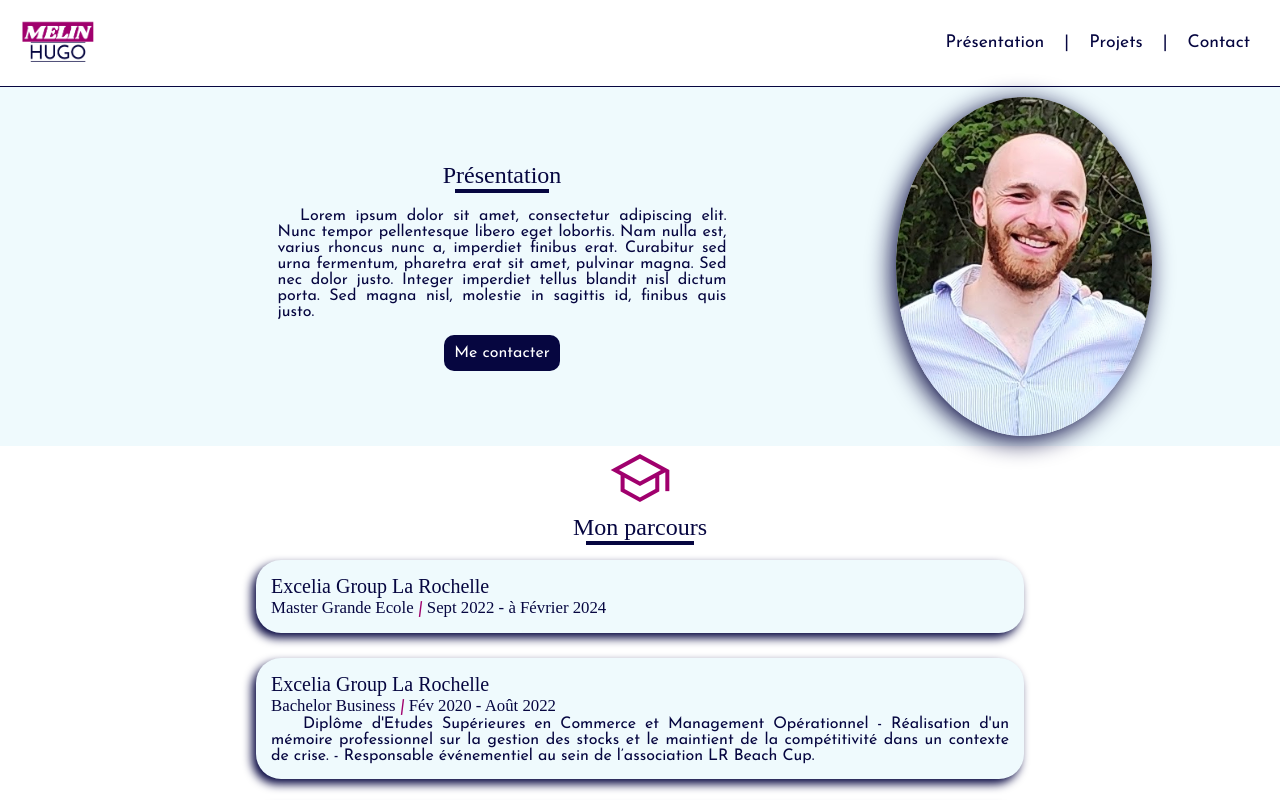
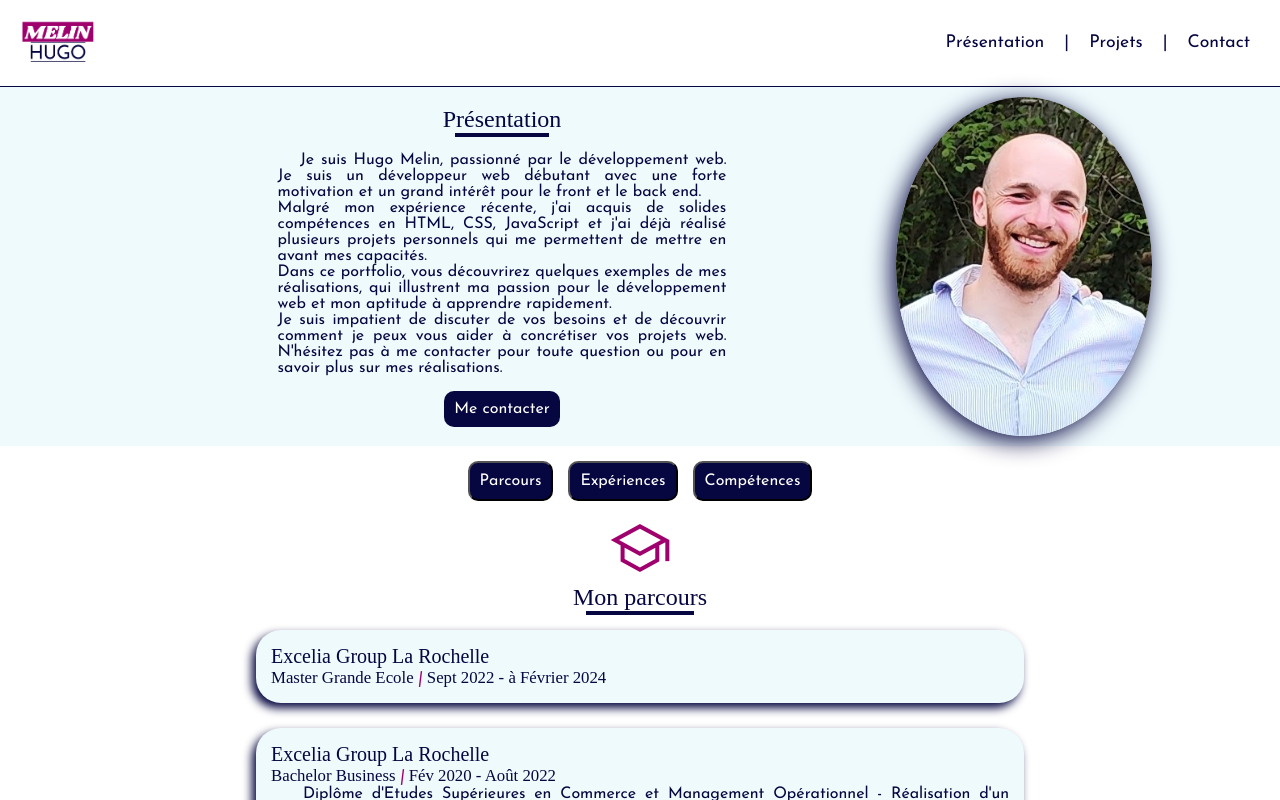
Before and after one commit to HugoMelin/Projet_CEF_Portfolio, a Vue app: page / in a window 1280 px wide. Shown: the top 800 px of the page. Built offline with nearby package versions, Linux system fonts and the light colour scheme; a web font is replaced by a local one.

Commit message:
Fixe about section to make it great

```diff
--- a/src/App.vue
+++ b/src/App.vue
@@ -3,21 +3,12 @@
   import Footer from './components/Footer.vue';
   import ContactForm from './components/ContactForm.vue';
   import Presentation from './components/Presentation.vue';
-  import Courses from '@/components/Courses.vue';
-  import Experiences from '@/components/Experiences.vue';
-  import Skills from '@/components/Skills.vue'
 </script>
 
 <template>
   <Header/>
 
   <Presentation/>
-
-  <Courses/>
-
-  <Experiences/>
-
-  <Skills/>
 
   <ContactForm/>
 
--- a/src/components/Header.vue
+++ b/src/components/Header.vue
@@ -5,7 +5,7 @@
                 <img src="@/assets/images/Melin-logo.png" alt="Melin Logo">
             </a>
             <div class="nav__link">
-                <a href="#presentation">Présentation</a>
+                <a href="#about">Présentation</a>
                 <span>|</span>
                 <a href="#projets">Projets</a>
                 <span>|</span>
--- a/src/components/Presentation.vue
+++ b/src/components/Presentation.vue
@@ -1,21 +1,49 @@
 <script setup>
+    import { ref } from 'vue'
+
+
     import TitreNiveau2 from './TitreNiveau2.vue';
+    import Courses from '@/components/Courses.vue';
+    import Experiences from '@/components/Experiences.vue';
+    import Skills from '@/components/Skills.vue';
+
+
+  const presentationFilter = ref( 'courses' )
 </script>
 
 <template>
-    <div id="presentation">
-        <div class="presentation__text">
-            <TitreNiveau2>Présentation</TitreNiveau2>
-            <p>Lorem ipsum dolor sit amet, consectetur adipiscing elit. Nunc tempor pellentesque libero eget lobortis. Nam nulla est, varius rhoncus nunc a, imperdiet finibus erat. Curabitur sed urna fermentum, pharetra erat sit amet, pulvinar magna. Sed nec dolor justo. Integer imperdiet tellus blandit nisl dictum porta. Sed magna nisl, molestie in sagittis id, finibus quis justo.</p>
-            <a href="#contact" class="CTA">Me contacter</a>
-        </div>
+    <section id="about">
+        <section class="presentation">
+            <div class="presentation__text">
+                <TitreNiveau2>Présentation</TitreNiveau2>
+                <p>Je suis Hugo Melin, passionné par le développement web. Je suis un développeur web débutant avec une forte motivation et un grand intérêt pour le front et le back end. <br>
+                    Malgré mon expérience récente, j'ai acquis de solides compétences en HTML, CSS, JavaScript et j'ai déjà réalisé plusieurs projets personnels qui me permettent de mettre en avant mes capacités. <br>
+                    Dans ce portfolio, vous découvrirez quelques exemples de mes réalisations, qui illustrent ma passion pour le développement web et mon aptitude à apprendre rapidement. <br>
+                    Je suis impatient de discuter de vos besoins et de découvrir comment je peux vous aider à concrétiser vos projets web. N'hésitez pas à me contacter pour toute question ou pour en savoir plus sur mes réalisations.</p>
+                <a href="#contact" class="CTA">Me contacter</a>
+            </div>
 
-        <img src="@/assets/images/photoProfil.jpg" alt="Photo d'Hugo">
-    </div>
+            <img src="@/assets/images/photoProfil.jpg" alt="Photo d'Hugo">
+        </section>
+
+        <section class="about__filter">
+            <button class="about__filter__button CTA" @click="presentationFilter='courses'">Parcours</button>
+            <button class="about__filter__button CTA" @click="presentationFilter='experiences'">Expériences</button>
+            <button class="about__filter__button CTA" @click="presentationFilter='skills'">Compétences</button>
+        </section>
+
+        <section class="about__content">
+            <Courses v-if="presentationFilter === 'courses' "/>
+
+            <Experiences v-if="presentationFilter === 'experiences' "/>
+
+            <Skills v-if="presentationFilter === 'skills' "/>
+        </section>
+    </section>
 </template>
 
 <style scoped>
-    #presentation {
+    .presentation {
         background-color: #EFFAFD;
         display: flex;
         padding: 10px 10%;
@@ -43,4 +71,19 @@
         border-radius: 50%;
         box-shadow: -4px 5px 25px #060640;
     }
+
+    .about__filter {
+    display: flex;
+    gap: 15px;
+    margin: 15px 0;
+    justify-content: center;
+  }
+
+  #about {
+    border-bottom: 1px solid #060640;
+  }
+
+  .about__content {
+    margin-bottom: 15px;
+  }
 </style>
--- a/src/components/Skills.vue
+++ b/src/components/Skills.vue
@@ -76,9 +76,11 @@
                     <TitreNiveau2>Outils maîtrisés</TitreNiveau2>
                 </div>
                 <div class="outils__content">
+                    <ul>
                         <li v-for="i in tools" class="tool">
                             {{ i.name }} : {{ i.liste }}
                         </li>
+                    </ul>
                 </div>
             </div>
 
@@ -88,12 +90,14 @@
                     <TitreNiveau2>Centres d'interêt</TitreNiveau2>
                 </div>
                 <div class="hobbies__content">
+                    <ul>
                         <li v-for="i in hobbies" class="hobby">
                             {{ i.name }}
                             <ul>
                                 <li class="sousListe" v-for="e in i.liste">{{ e }}</li>
                             </ul>
                         </li>
+                    </ul>
                 </div>
             </div>
         </div>
@@ -148,10 +152,15 @@
     }
 
     .tool, .hobby {
-        margin-top: 10px
+        margin-top: 10px;
+        text-align: start;
     }
 
     .sousListe {
         list-style-type: circle;
     }
+
+    .hobbies__content {
+        align-self: flex-start;
+    }
 </style>
```
Lines whose indentation alone changed are shown as unchanged.
